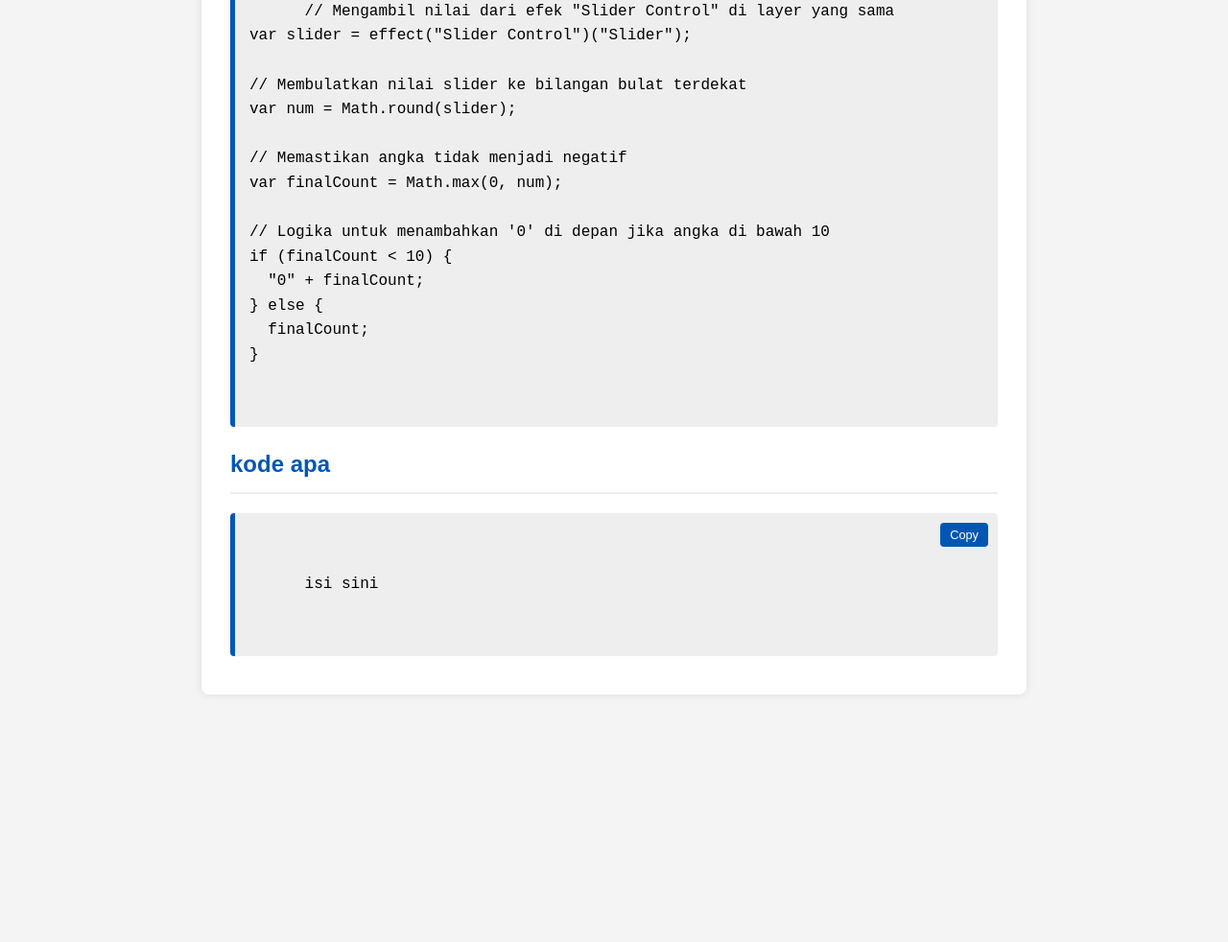
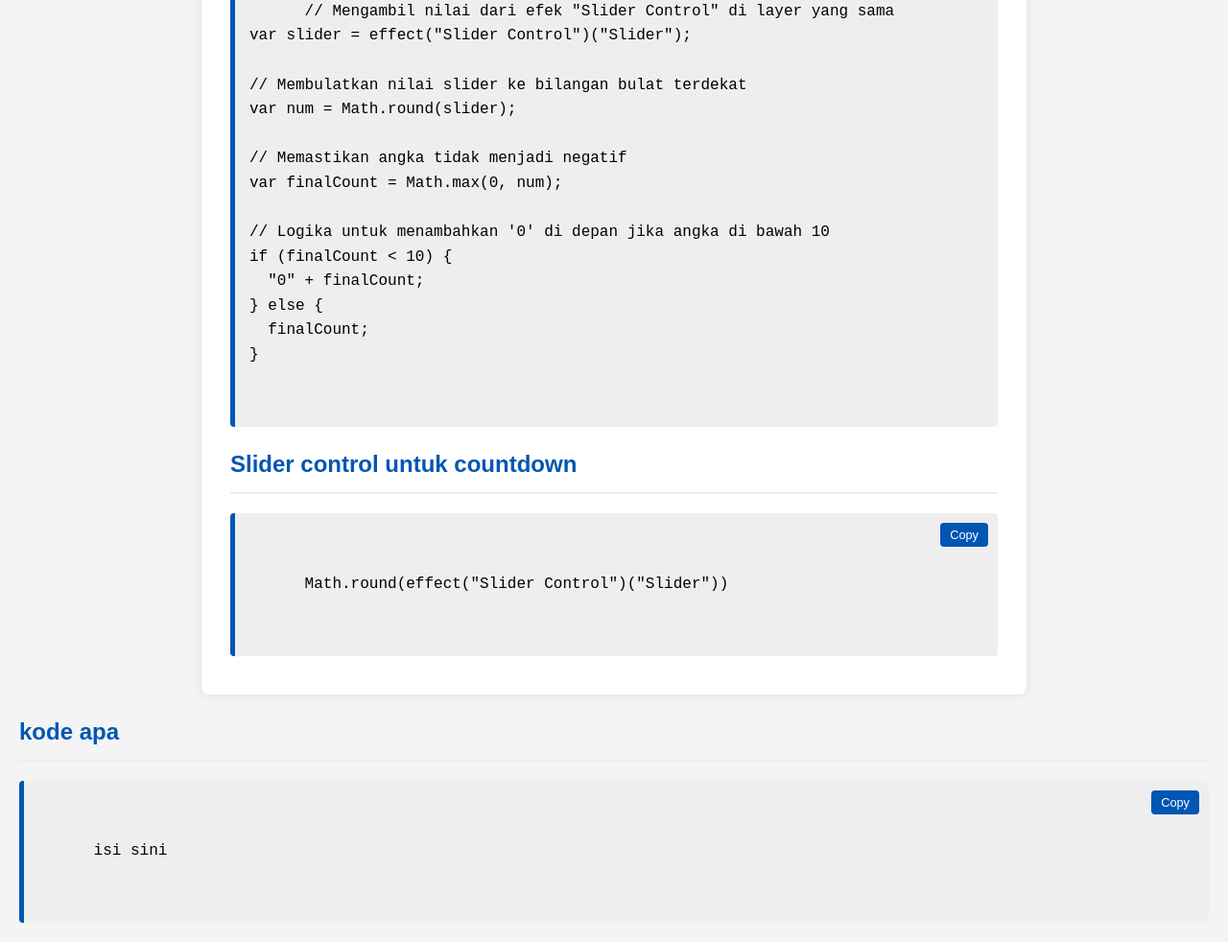
Before and after one commit to Sabardi/kode-script-after-effect, a plain HTML site: page index.html in a window 1280 px wide. Shown: the part 2945-3927 px from the top of the page at 96% size. Before the commit the page ends 3689 px from the top, so only its background shows below. Drawn offline with Linux system fonts and the light colour scheme.

Commit message:
Math.round(effect("Slider Control")("Slider"))

```diff
--- a/index.html
+++ b/index.html
@@ -179,6 +179,14 @@ if (finalCount < 10) {
       </code>
     </pre>
 
+  <h2>Slider control untuk countdown</h2>
+    <pre><button class="copy-button">Copy</button>
+      <code>
+      Math.round(effect("Slider Control")("Slider"))
+      </code>
+    </pre>
+  </div>
+
   <h2> kode apa</h2>
     <pre><button class="copy-button">Copy</button>
       <code>
```
